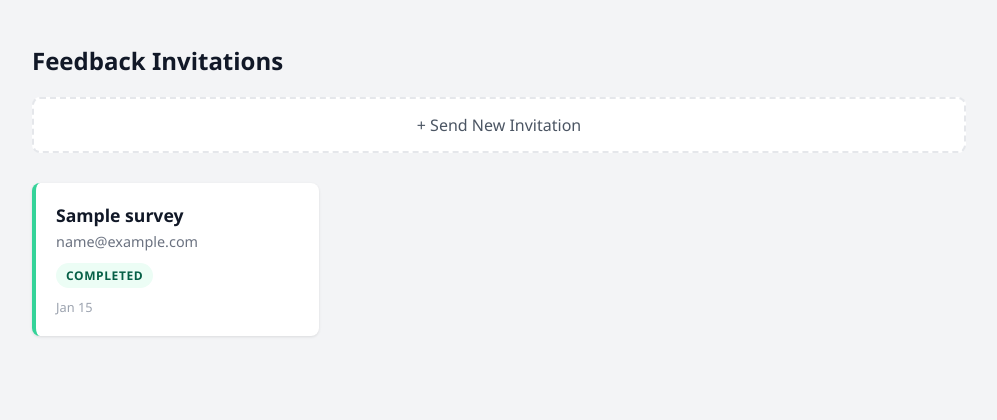
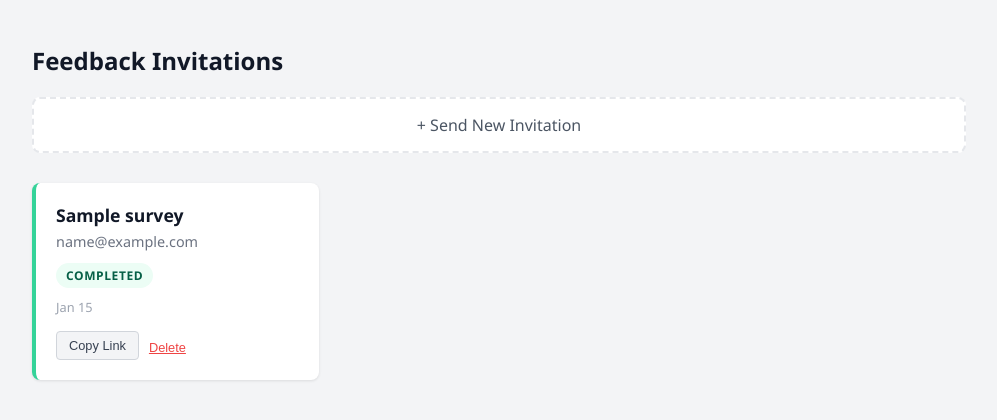
Before and after one commit to Emiliotso/superpowerapp, a Django app: page / in a window 1280 px wide. Shown: the part 281-701 px from the top of the page, without its empty margins (158-1155 px from the left). Run offline with Django 4.2, Linux system fonts and the light colour scheme; a user stored in the database is signed in; tables that the repository leaves empty hold one stand-in row (values such as "Sample post").

Commit message:
feat: add copy link and delete buttons to dashboard invitations

```diff
--- a/core/templates/dashboard.html
+++ b/core/templates/dashboard.html
@@ -384,6 +384,24 @@
                     {% if survey.is_completed %}Completed{% else %}Pending{% endif %}
                 </div>
                 <p style="margin-top: 10px; font-size: 0.8rem; color: #9ca3af;">{{ survey.created_at|date:"M d" }}</p>
+
+                <div style="margin-top: 15px; display: flex; gap: 10px; align-items: center;">
+                    <button
+                        onclick="copyLink('{{ request.scheme }}://{{ request.get_host }}{% url 'survey_view' survey.uuid %}')"
+                        style="background: #f3f4f6; border: 1px solid #d1d5db; padding: 6px 12px; border-radius: 4px; cursor: pointer; font-size: 0.8rem; color: #374151;">
+                        Copy Link
+                    </button>
+
+                    <form method="post" action="{% url 'delete_invite' survey.uuid %}"
+                        onsubmit="return confirm('Are you sure you want to delete this invitation?');"
+                        style="margin: 0;">
+                        {% csrf_token %}
+                        <button type="submit"
+                            style="background: none; border: none; color: #ef4444; cursor: pointer; font-size: 0.8rem; text-decoration: underline; padding: 0;">
+                            Delete
+                        </button>
+                    </form>
+                </div>
             </div>
             {% empty %}
             <p style="color: #6b7280; grid-column: 1/-1; text-align: center; padding: 40px;">No invitations sent yet.
@@ -461,6 +479,15 @@
         function handleEnter(e) {
             if (e.key === 'Enter') sendMessage();
         }
+
+        function copyLink(url) {
+            navigator.clipboard.writeText(url).then(() => {
+                alert('Link copied to clipboard!');
+            }).catch(err => {
+                console.error('Failed to copy: ', err);
+                alert('Failed to copy link. Please copy it manually: ' + url);
+            });
+        }
     </script>
 </body>
 
```
